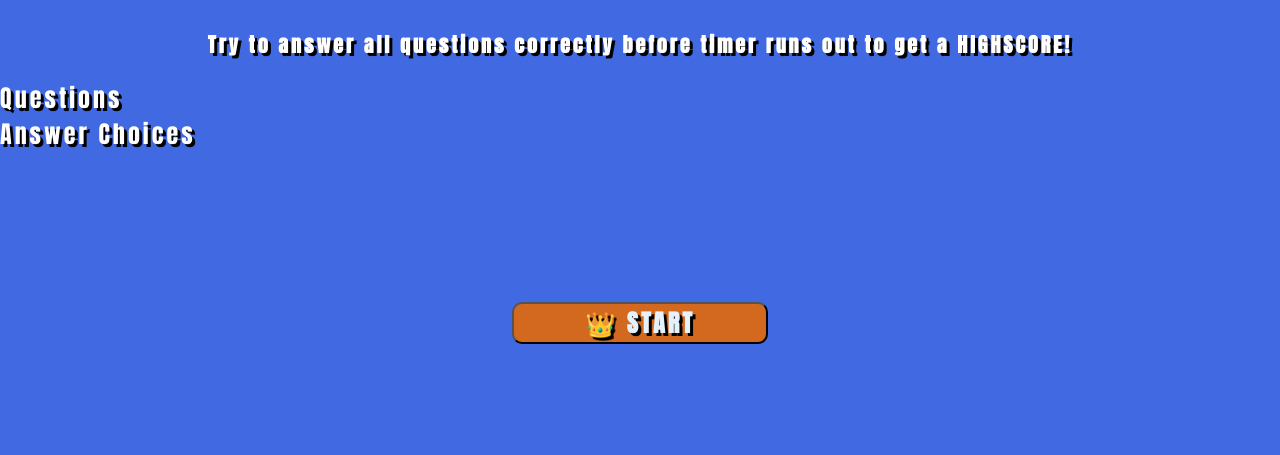
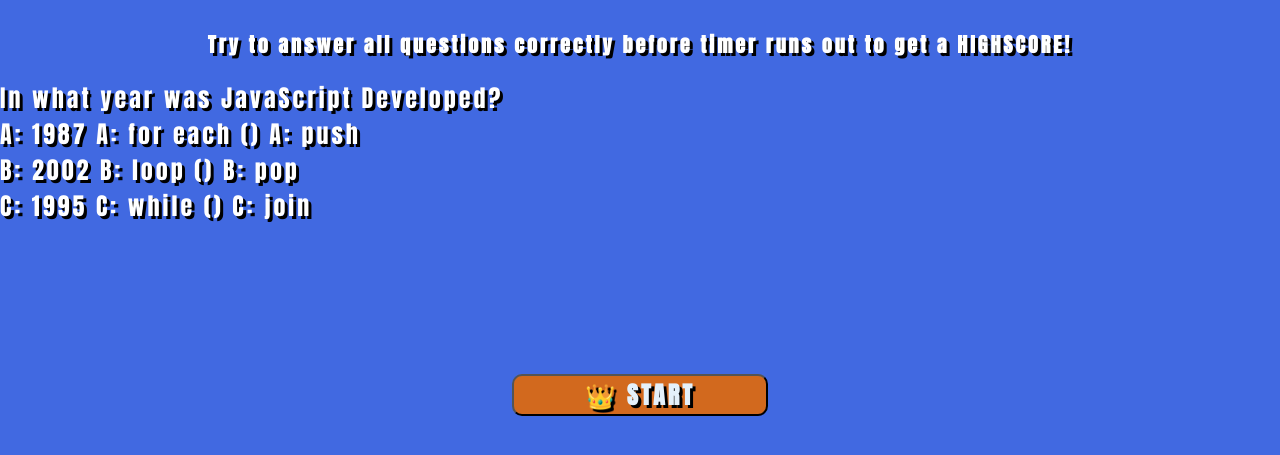
Before and after one commit to D-Y-A-G/DA_CODE_QUIZ_TIME_WEEK4, a plain HTML site: page index.html in a window 1280 px wide. Shown: the part 107-562 px from the top of the page. Drawn offline with Linux system fonts and the light colour scheme.

Commit message:
updating code

```diff
--- a/index.html
+++ b/index.html
@@ -16,20 +16,26 @@
   <!-- need to add div for questions and and a highscore link  -->
   <body>
     <h1 class="timer">JAVASCRIPT QUIZ TIME!</h1>
-  <div class="container"></div>
+
     <h3 class="instructions">
       Try to answer all questions correctly before timer runs out to get a
       HIGHSCORE!
     </h3>
-    <!-- <h3 class="instructions" style="color: orange">
-      Hint: if incorrect timer will decrease!
-    </h3> maybe take this out-->
+  <div class="container"></div>
+    <div id="questions"></div>
+      <div id="question1"></div>
+      <div id="question2"></div>
+      <div id="question3"></div>
+      <!-- creating divs for multiple choice answers-->
+    <div class="answers"></div>
+      <div id="answer1"></div>
+      <div id="answer2"></div>
+      <div id="answer3"></div>
 
-      <div id="questions">Questions</div>
-      <div id="answer1" class="answerchoices">Answer Choices</div>
       <button type="button" class="startbutton" id="startquizbtn">
         👑 START
       </button>
+
     </div>
     <script src="script.js"></script>
   </body>
--- a/script.js
+++ b/script.js
@@ -6,12 +6,15 @@
 
 var countDown = document.querySelector(".timer");
 
-var timeLeft = 60;
+let timeLeft = 60;
 
-//let questions = document.getElementById("questions");
+//const questions = document.createElement("div");
+let questions = document.getElementById("questions");
+
+let answers = document.getElementById("answers");
 
 var quizStart = document.getElementById("startquizbtn");
-quizStart.addEventListener("click", quizTimer);
+quizStart.addEventListener("click", function () {});
 
 function quizTimer() {
   var timer = setInterval(function () {
@@ -26,28 +29,51 @@ function quizTimer() {
 
 //need to hide button element after being clicked and add points to correct questions
 
-let div = document.createElement("div");
-div.append(quizQuestion1);
-quizQuestion1.addEventListener("click", quizTimer);
+// Questions variables
+const quizQuestion1 = "In what year was JavaScript Developed?";
+const quizQuestion2 =
+  "Which built-in method calls a function for each element in the array?";
+const quizQuestion3 =
+  "Which of the following function of Array object removes the last element from an array and returns that element?";
 
-// Questions variables
-var quizQuestion1 = "In what year was JavaScript Developed?";
-var quizQuestion2 =
-  "Which built-in method calls a function for each element in the array?";
-var quizQuestion3 =
-  "Which of the following function of Array object removes the last element from an array and returns that element?";
+const questionOneSection = document.createElement("div");
+const firstQuestion = document.createElement("ul");
+firstQuestion.textContent = quizQuestion1;
+questionOneSection.append(quizQuestion1);
+
+questions.append(questionOneSection);
+
+//question1.append(quizQuestion1);
+//question2.append(quizQuestion2);
+//question3.append(quizQuestion3);
+
+//quizQuestion1.addEventListener("click", quizTimer);
+
 //Multiple choice answers create a variable for each
-var answer1a = "a: 1987";
-var answer1b = "b: 2002";
-var answer1c = "c: 1995"; // correct answer c
 
-var answer2a = "a: for each ()"; // correct answer a
-var answer2b = "b: loop ()";
-var answer2c = "c: while ()";
+const answer1a = "A: 1987";
+const answer1b = "B: 2002";
+const answer1c = "C: 1995"; // correct answer c
 
-var answer3a = "a: push";
-var answer3b = "b: pop"; //correct answer b
-var answer3c = "c: join";
+answer1.append(answer1a);
+answer2.append(answer1b);
+answer3.append(answer1c);
+
+const answer2a = " A: for each ()"; // correct answer a
+const answer2b = " B: loop ()";
+const answer2c = " C: while ()";
+
+answer1.append(answer2a);
+answer2.append(answer2b);
+answer3.append(answer2c);
+
+const answer3a = " A: push";
+const answer3b = " B: pop"; //correct answer b
+const answer3c = " C: join";
+
+answer1.append(answer3a);
+answer2.append(answer3b);
+answer3.append(answer3c);
 
 // when user clicks start he is presented with first question
 function checkAnswrs(event) {
```
Also changed, not shown: style.css (line endings or trailing spaces).
